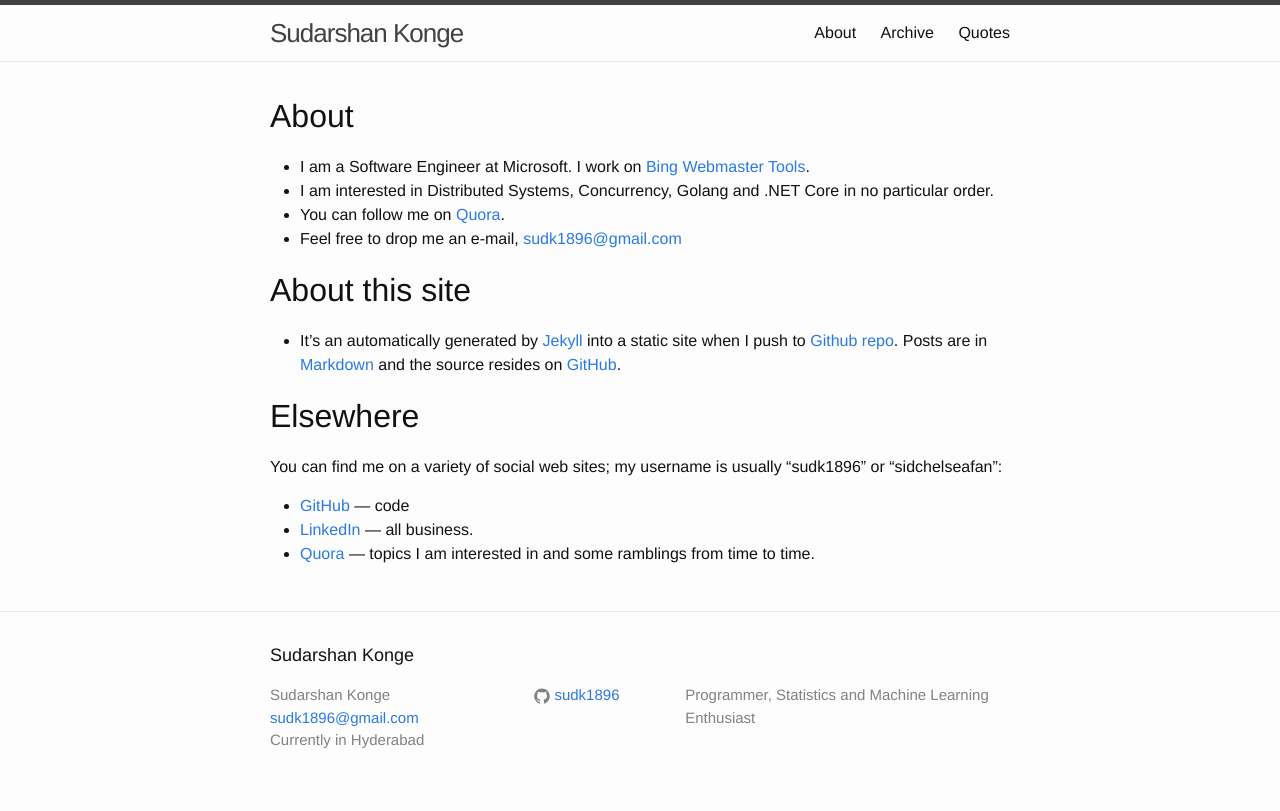
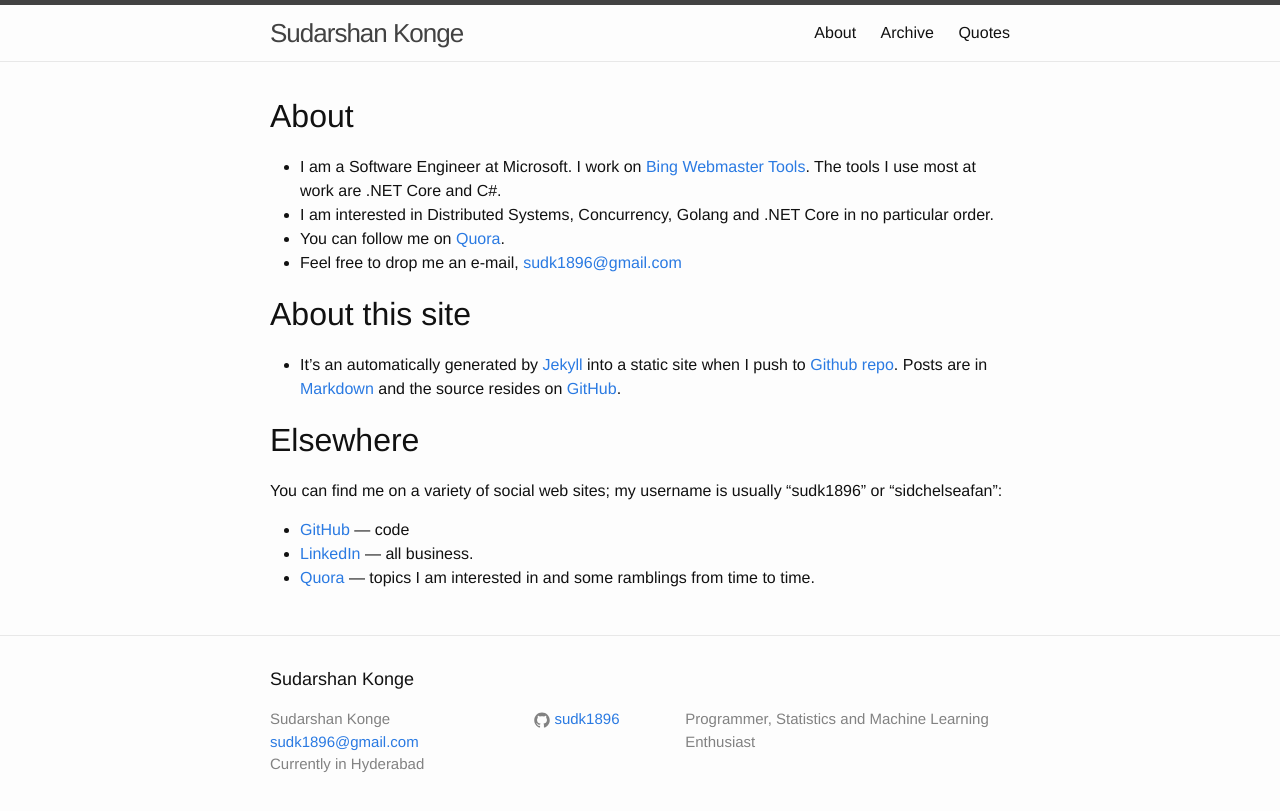
Before and after one commit to sudk1896/sudk1896.github.io, a Jekyll site: the page built from about.md, in a window 1280 px wide. Shown: the top 811 px of the page. Built offline with Jekyll 4.4.1, drawn with Linux system fonts in a browser that asks for light colours; comment, search, counter and statistics services are not loaded.

Commit message:
Update about.md

```diff
--- a/about.md
+++ b/about.md
@@ -6,7 +6,7 @@ title: About
 About
 ========
 
-* I am a Software Engineer at Microsoft. I work on [Bing Webmaster Tools](bing.com/webmaster).
+* I am a Software Engineer at Microsoft. I work on [Bing Webmaster Tools](bing.com/webmaster). The tools I use most at work are .NET Core and C#.
 * I am interested in Distributed Systems, Concurrency, Golang and .NET Core in no particular order.
 * You can follow me on [Quora](https://www.quora.com/profile/Sudarshan-Konge).
 * Feel free to drop me an e-mail, <a href="mailto:sudk1896@gmail.com">sudk1896@gmail.com</a>
```
